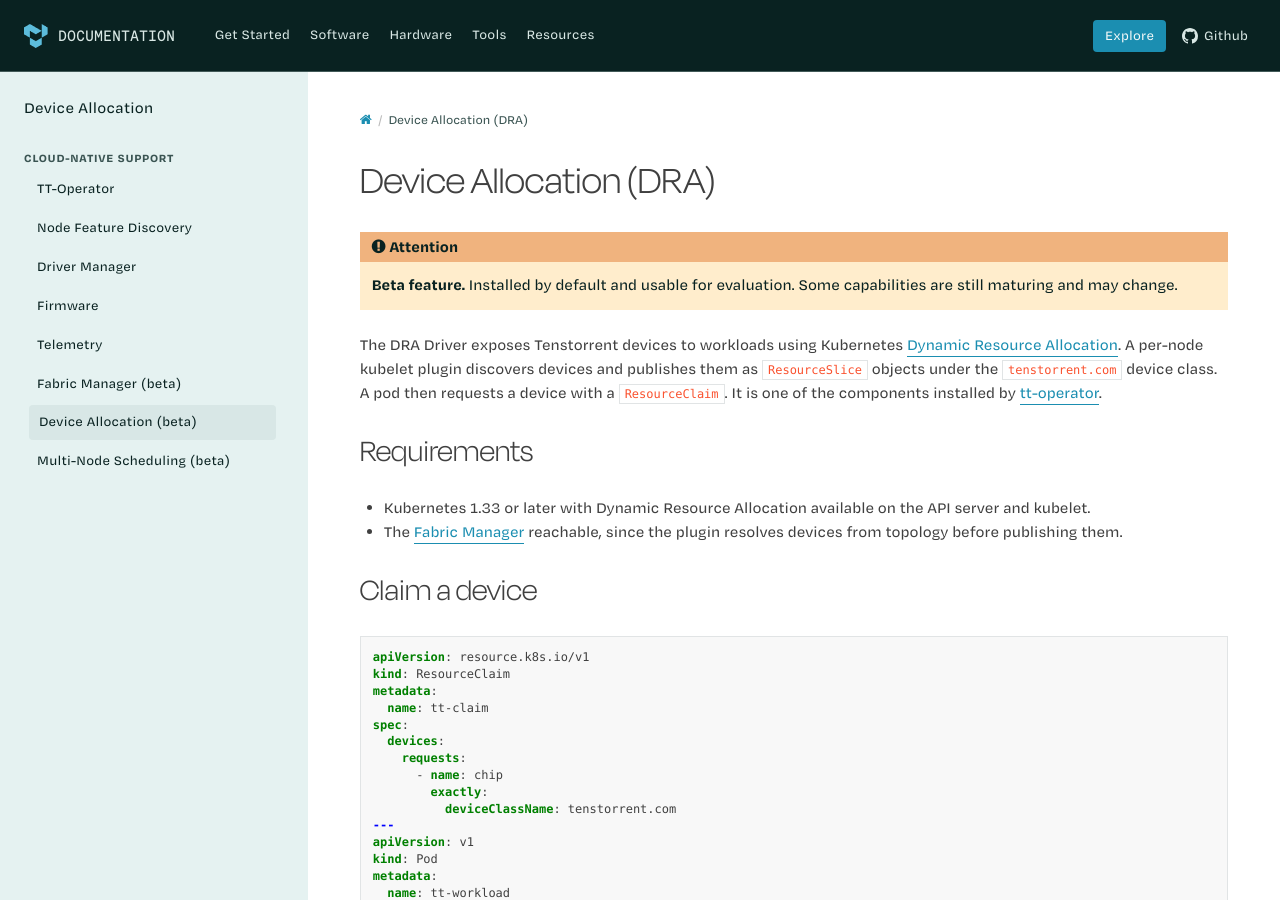
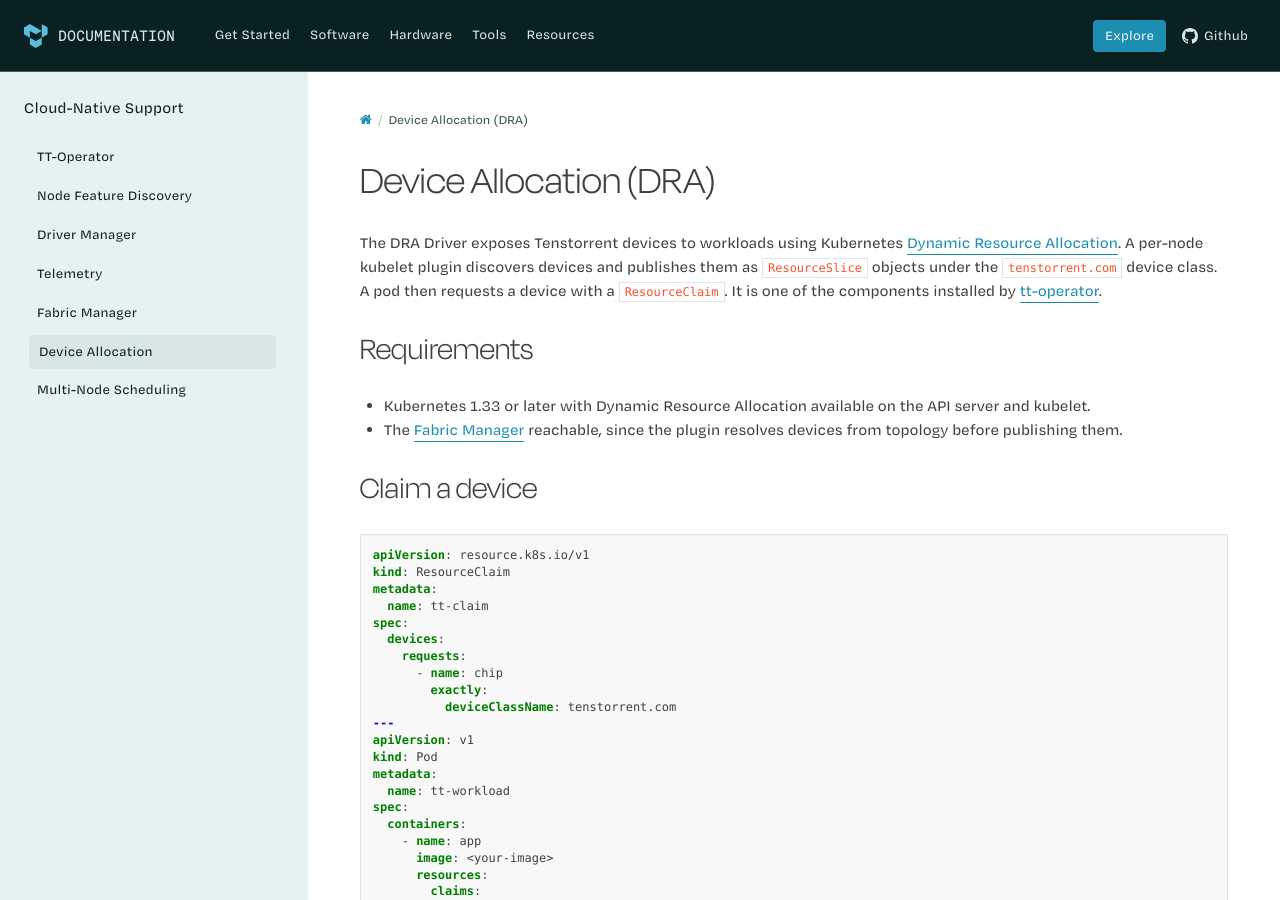
Before and after one commit to tenstorrent/tt-dra-driver, a Sphinx documentation site: the page built from docs/index.md, in a window 1280 px wide and 900 px high. Built offline with Sphinx 7.4.7 and the Read the Docs theme 3.1.0, drawn with Linux system fonts in a browser that asks for light colours; some web fonts are replaced.

Commit message:
docs: sidebar nav fixes (Components leaf, /latest/ cross-links, Firmware in-tree) (#19)
* docs: sidebar nav fixes

1. tt-operator Components is a plain link (drop the hidden toctree; orphan NFD +
   multi-node, still reachable via table + switcher).
2. switcher cross-links to tt-operator sub-pages use /latest/ (deep links 404
   without the version segment).
3. remove the standalone Firmware switcher entry — it lives in-tree under Driver
   Manager (already in its toctree).

* docs: make 'Cloud-Native Support' the sole sidebar header

Replace the per-site sidebar title ({{ project }}: Telemetry/Driver Manager/
TT-Operator) with a single consistent 'Cloud-Native Support' header (links to the
hub), and drop the now-duplicate 'CLOUD-NATIVE SUPPORT' switcher caption. Guarded
by cns_component so non-CNS projects keep their own title.

* docs: present this component as supported (drop beta admonition + switcher tag)

````diff
--- a/docs/_templates/layout.html
+++ b/docs/_templates/layout.html
@@ -143,13 +147,12 @@
 {%- if cns_component is defined and cns_component %}
 {%- set cns_items = [
   {"label": "TT-Operator",                  "code": "tt-operator",           "primary": true,  "page": "index",                              "url": "https://docs.tenstorrent.com/tt-operator/"},
-  {"label": "Node Feature Discovery",       "code": "tt-operator",           "primary": false, "page": "components/node-feature-discovery", "url": "https://docs.tenstorrent.com/tt-operator/components/node-feature-discovery.html"},
+  {"label": "Node Feature Discovery",       "code": "tt-operator",           "primary": false, "page": "components/node-feature-discovery", "url": "https://docs.tenstorrent.com/tt-operator/latest/components/node-feature-discovery.html"},
   {"label": "Driver Manager",               "code": "tt-k8s-driver-manager", "primary": true,  "page": "index",                              "url": "https://docs.tenstorrent.com/tt-k8s-driver-manager/"},
-  {"label": "Firmware",                     "code": "tt-k8s-driver-manager", "primary": false, "page": "firmware",                           "url": "https://docs.tenstorrent.com/tt-k8s-driver-manager/firmware.html"},
   {"label": "Telemetry",                    "code": "tt-telemetry",          "primary": true,  "page": "index",                              "url": "https://docs.tenstorrent.com/tt-telemetry/"},
-  {"label": "Fabric Manager (beta)",        "code": "tt-fabric-manager",     "primary": true,  "page": "index",                              "url": "https://docs.tenstorrent.com/tt-fabric-manager/"},
-  {"label": "Device Allocation (beta)",     "code": "tt-dra-driver",         "primary": true,  "page": "index",                              "url": "https://docs.tenstorrent.com/tt-dra-driver/"},
-  {"label": "Multi-Node Scheduling (beta)", "code": "tt-operator",           "primary": false, "page": "components/multi-node",             "url": "https://docs.tenstorrent.com/tt-operator/components/multi-node.html"},
+  {"label": "Fabric Manager",               "code": "tt-fabric-manager",     "primary": true,  "page": "index",                              "url": "https://docs.tenstorrent.com/tt-fabric-manager/"},
+  {"label": "Device Allocation",            "code": "tt-dra-driver",         "primary": true,  "page": "index",                              "url": "https://docs.tenstorrent.com/tt-dra-driver/"},
+  {"label": "Multi-Node Scheduling",        "code": "tt-operator",           "primary": false, "page": "components/multi-node",             "url": "https://docs.tenstorrent.com/tt-operator/latest/components/multi-node.html"},
 ] %}
 {%- set ns = namespace(subpage_active=false) %}
 {%- for c in cns_items %}
@@ -164,7 +167,6 @@
       | replace('toctree-l3', 'toctree-l4')
       | replace('toctree-l2', 'toctree-l3')
       | replace('toctree-l1', 'toctree-l2') %}
-<p class="caption" role="heading"><span class="caption-text">Cloud-Native Support</span></p>
 <ul>
 {%- for c in cns_items %}
 {%- set primary_current = (c.code == cns_component and c.primary and not ns.subpage_active) %}
--- a/docs/index.md
+++ b/docs/index.md
@@ -1,9 +1,4 @@
 # Device Allocation (DRA)
-
-```{attention}
-**Beta feature.** Installed by default and usable for evaluation. Some
-capabilities are still maturing and may change.
-```
 
 The DRA Driver exposes Tenstorrent devices to workloads using Kubernetes
 [Dynamic Resource Allocation](https://kubernetes.io/docs/concepts/scheduling-eviction/dynamic-resource-allocation/).
````
Also changed, not shown: other parts of docs/_templates/layout.html (+4 -0 lines).
